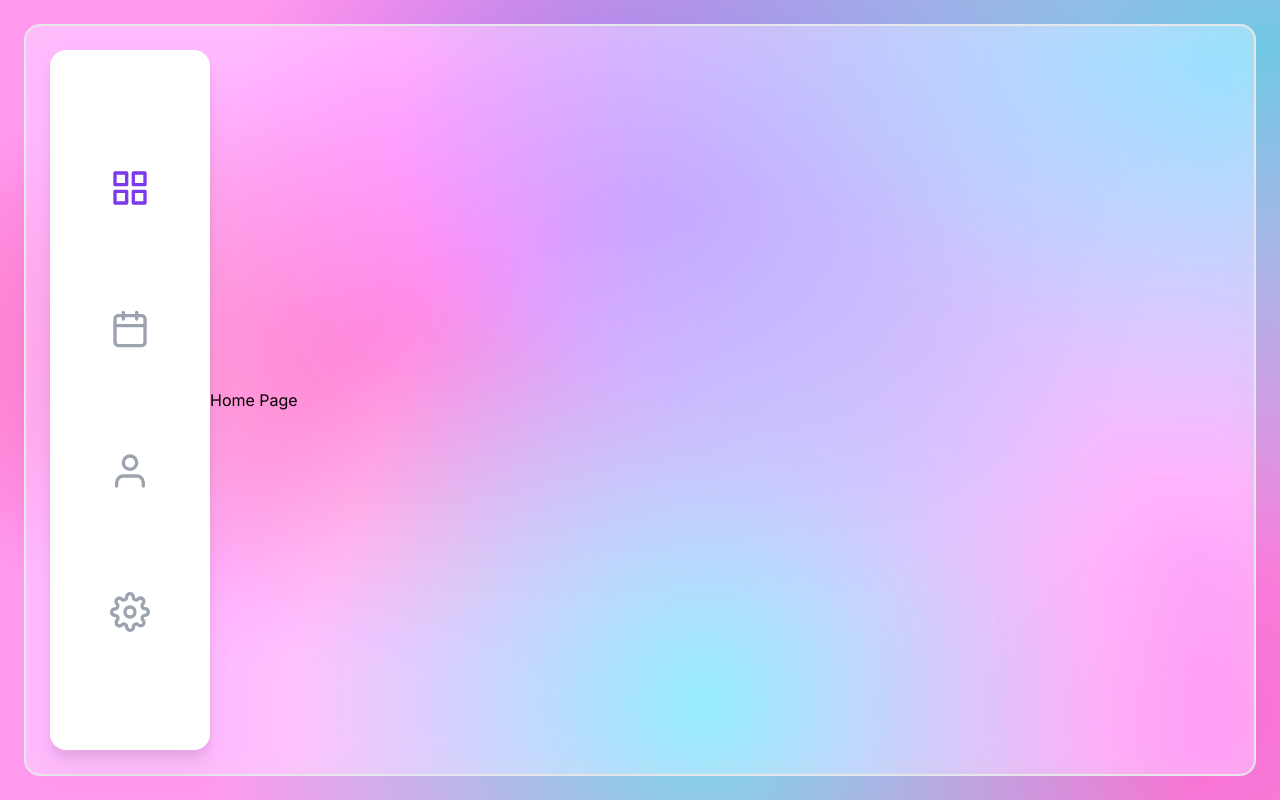
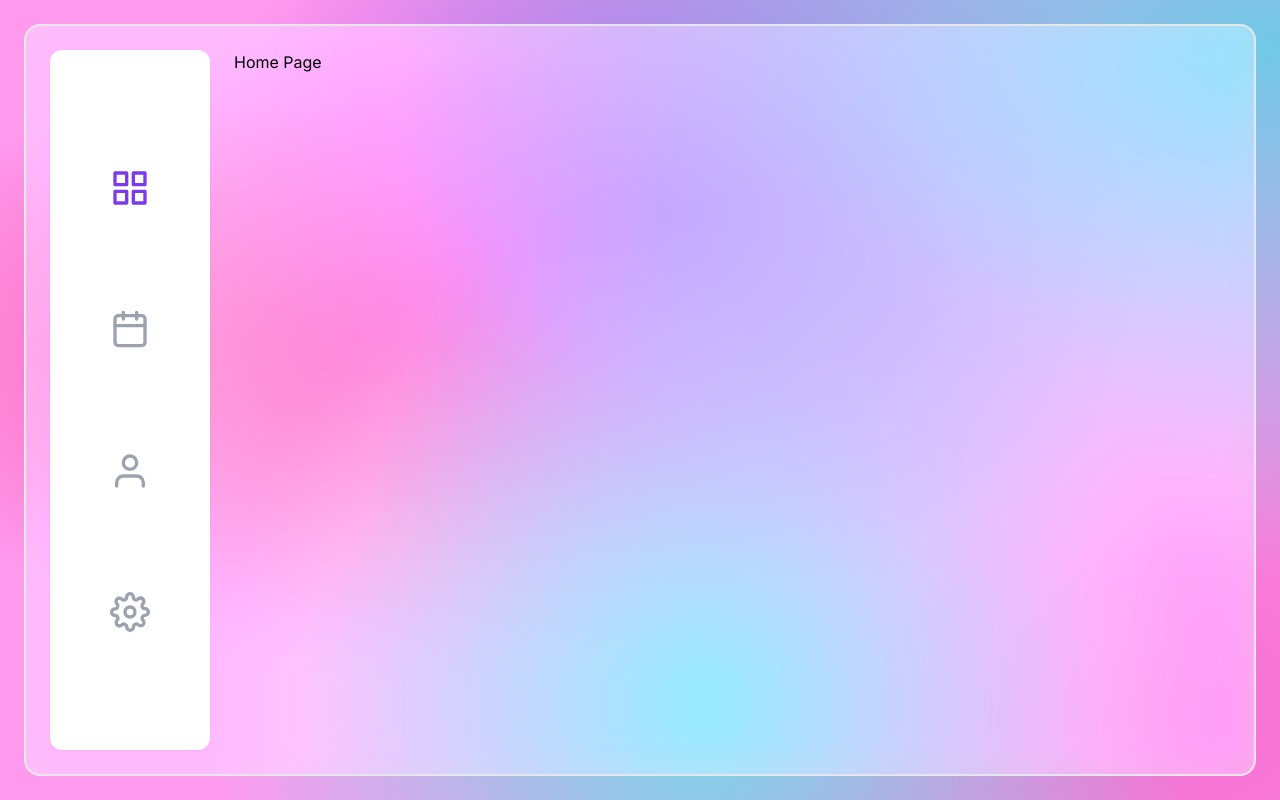
Before and after one commit to ndstephens/fullstack-app-v2-next, a Next.js app: page /home in a window 1280 px wide. Built offline with nearby package versions, Linux system fonts and the light colour scheme.

Commit message:
update styling

```diff
--- a/app/(dashboard)/layout.tsx
+++ b/app/(dashboard)/layout.tsx
@@ -6,7 +6,7 @@ export default function DashboardRootLayout({
 }: React.PropsWithChildren) {
   return (
     <div className="candy-mesh isolate h-full p-6">
-      <GlassPane className="flex h-full items-center">
+      <GlassPane className="flex h-full gap-x-6">
         <Sidebar />
         {children}
       </GlassPane>
--- a/components/Card.tsx
+++ b/components/Card.tsx
@@ -7,7 +7,7 @@ export default function Card({
   return (
     <div
       className={clsx(
-        'rounded-2xl bg-white px-10 py-4 drop-shadow-xl',
+        'rounded-xl bg-white px-10 py-4 drop-shadow-sm',
         className
       )}
     >
```
